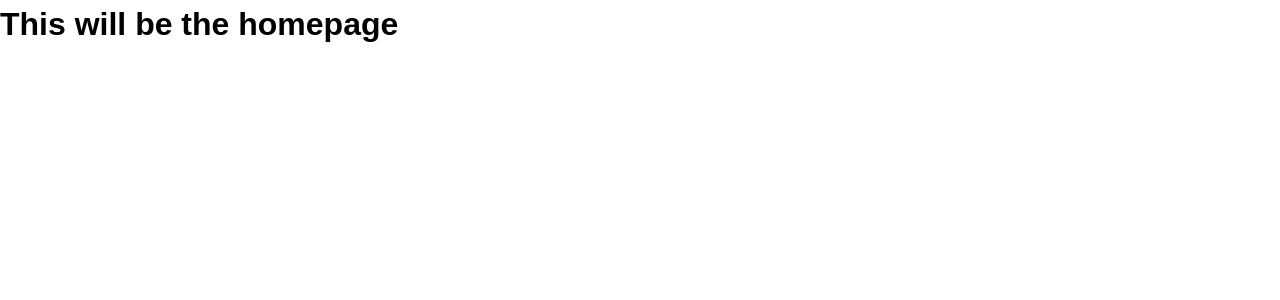
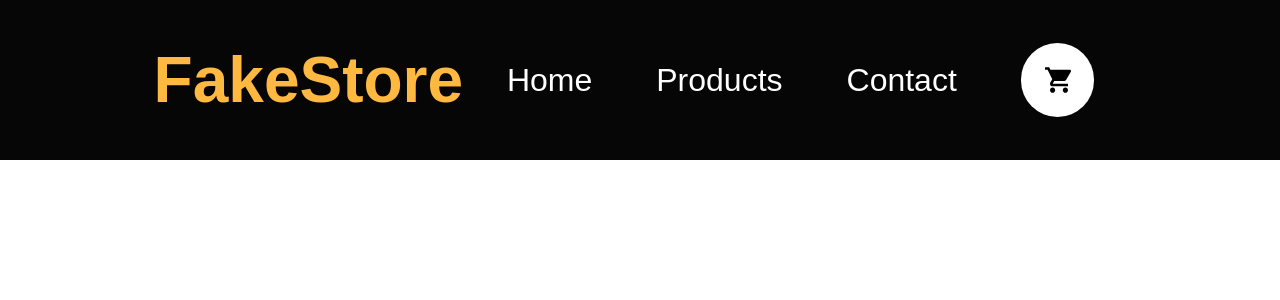
Before and after one commit to jaqubowsky/shopping-app, a React (Vite) app: page / in a window 1280 px wide. Shown: the top 300 px of the page. Built offline with nearby package versions, Linux system fonts and the light colour scheme.

Commit message:
Create layout and styling to it

```diff
--- a/src/App.jsx
+++ b/src/App.jsx
@@ -4,11 +4,16 @@ import {
   Route,
   RouterProvider
 } from "react-router-dom";
+import Layout from "./components/Layout/Layout";
 import Home from "./pages/Home/Home";
 
 function App() {
   const router = createBrowserRouter(
-    createRoutesFromElements(<Route path="/" element={<Home />} />)
+    createRoutesFromElements(
+      <Route path="/" element={<Layout />}>
+        <Route path="home" element={<Home />} />
+      </Route>
+    )
   );
 
   return <RouterProvider router={router} />;
--- /dev/null
+++ b/src/components/Layout/Layout.jsx
@@ -0,0 +1,34 @@
+import { Outlet } from "react-router-dom";
+
+import {
+  StyledHeader,
+  StyledLink,
+  StyledNav,
+  StyledLinksWrapper,
+  StyledLogo,
+  StyledCartIcon,
+  StyledIconWrapper
+} from "./Layout.styled";
+
+function Layout() {
+  return (
+    <>
+      <StyledHeader>
+        <StyledNav>
+          <StyledLogo>FakeStore</StyledLogo>
+          <StyledLinksWrapper>
+            <StyledLink>Home</StyledLink>
+            <StyledLink>Products</StyledLink>
+            <StyledLink>Contact</StyledLink>
+            <StyledIconWrapper>
+              <StyledCartIcon />
+            </StyledIconWrapper>
+          </StyledLinksWrapper>
+        </StyledNav>
+      </StyledHeader>
+      <Outlet />
+    </>
+  );
+}
+
+export default Layout;
--- /dev/null
+++ b/src/components/Layout/Layout.styled.jsx
@@ -0,0 +1,51 @@
+import styled from "styled-components";
+import { IoMdCart } from "react-icons/io";
+import { Link, NavLink } from "react-router-dom";
+
+export const StyledHeader = styled.header`
+  background: #060606;
+  padding: 2em;
+`;
+
+export const StyledLink = styled(NavLink)`
+  margin: auto 0;
+  color: white;
+  font-size: 2rem;
+  text-decoration: none;
+`;
+
+export const StyledCartIcon = styled(IoMdCart)`
+  color: black;
+  z-index: 1;
+  font-size: 2em;
+`;
+
+export const StyledIconWrapper = styled.div`
+  padding: 1.3rem;
+  border-radius: 50%;
+  background: white;
+  cursor: pointer;
+`;
+
+export const StyledLogo = styled(Link)`
+  font-size: 4rem;
+  font-weight: bolder;
+  color: #ffb840;
+  text-decoration: none;
+`;
+
+export const StyledNav = styled.nav`
+  display: flex;
+  margin: 0 auto;
+  justify-content: space-between;
+  align-items: center;
+  width: 80%;
+`;
+
+export const StyledLinksWrapper = styled.div`
+  display: flex;
+
+  & > * {
+    margin: auto 2rem;
+  }
+`;
```
